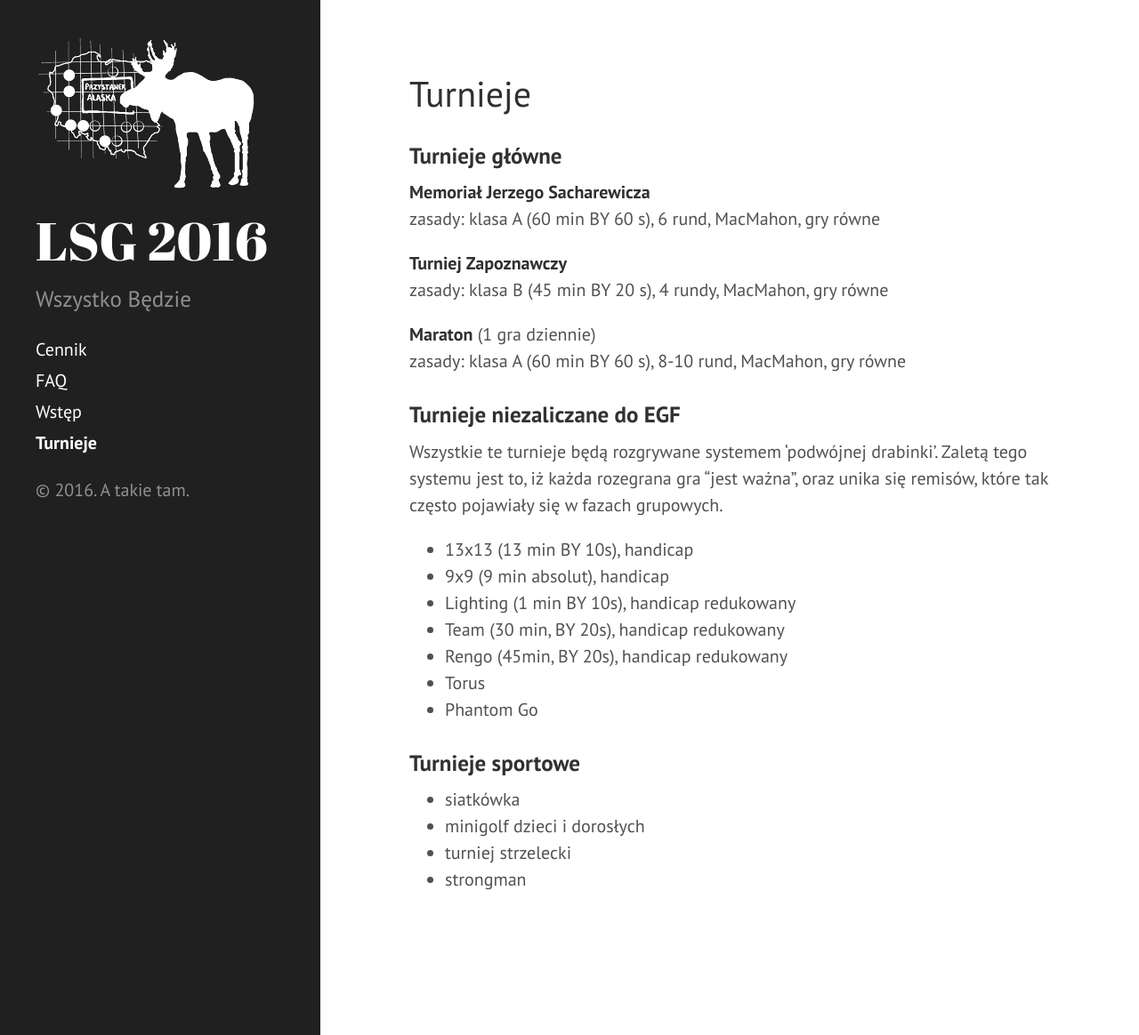
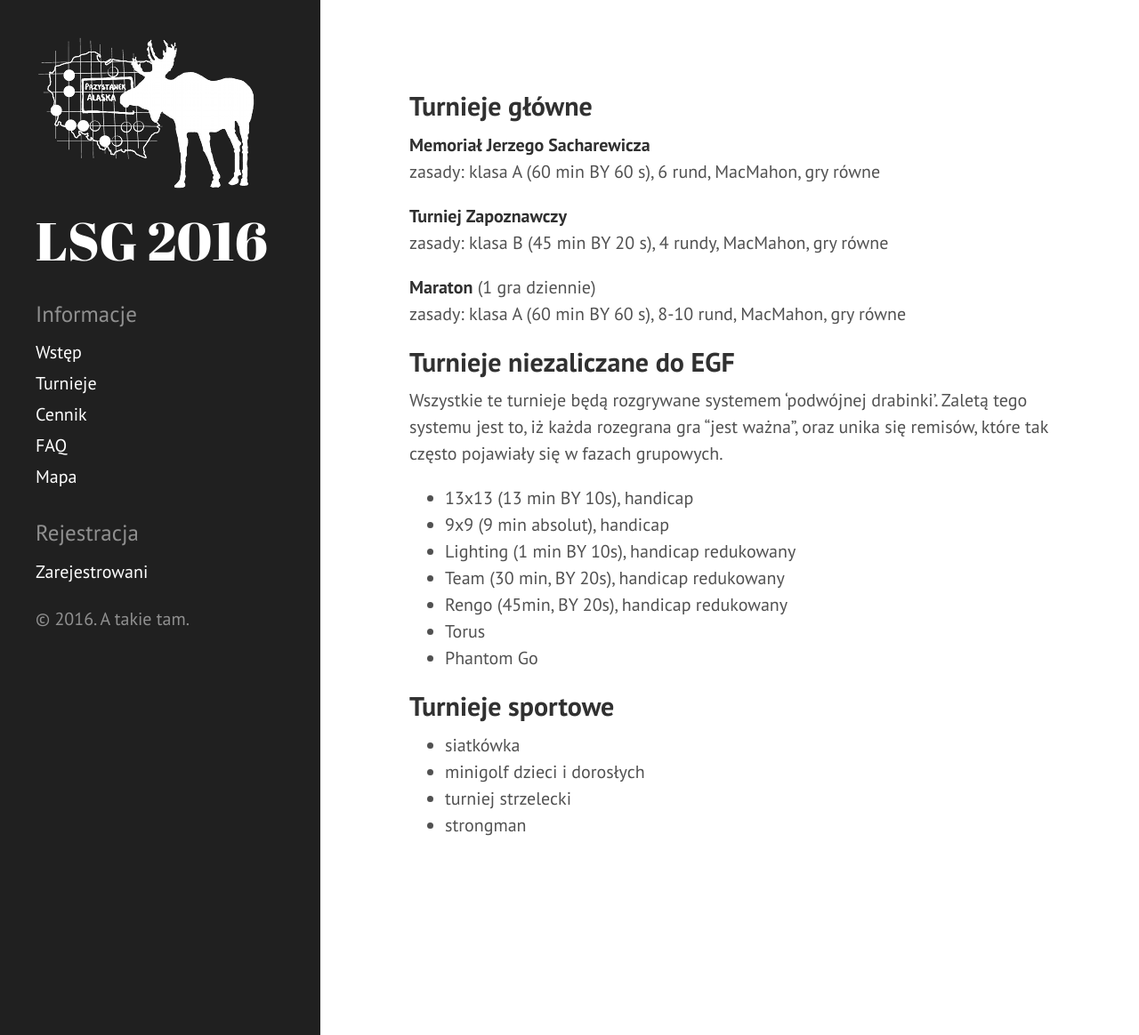
Before and after one commit to tasuki/lsg, a Jekyll site: the page built from turnieje.md, in a window 1280 px wide and 1164 px high. Shown: the whole window at 89% size. Built offline with Jekyll 4.4.1, drawn with Linux system fonts in a browser that asks for light colours; Markdown is read by kramdown in place of the engine named in the settings.

Commit message:
Menu and some cleanup

```diff
--- a/_includes/sidebar.html
+++ b/_includes/sidebar.html
@@ -7,18 +7,17 @@
           {{ site.title }}
         </a>
       </h1>
-      <p class="lead">{{ site.description }}</p>
     </div>
 
     <nav class="sidebar-nav">
-      {% assign pages_list = site.pages %}
-      {% for node in pages_list %}
-        {% if node.title != null %}
-          {% if node.layout == "page" %}
-            <a class="sidebar-nav-item{% if page.url == node.url %} active{% endif %}" href="{{ site.baseurl }}{{ node.url }}">{{ node.title }}</a>
-          {% endif %}
-        {% endif %}
-      {% endfor %}
+      <h3>Informacje</h3>
+      <a class="sidebar-nav-item" href="{{ site.baseurl }}/">Wstęp</a>
+      <a class="sidebar-nav-item" href="{{ site.baseurl }}/turnieje/">Turnieje</a>
+      <a class="sidebar-nav-item" href="{{ site.baseurl }}/cennik/">Cennik</a>
+      <a class="sidebar-nav-item" href="{{ site.baseurl }}/faq/">FAQ</a>
+      <a class="sidebar-nav-item" href="{{ site.baseurl }}/mapa/">Mapa</a>
+      <h3>Rejestracja</h3>
+      <a class="sidebar-nav-item" href="{{ site.baseurl }}/zarejestrowani/">Zarejestrowani</a>
     </nav>
 
     <p>&copy; {{ site.time | date: '%Y' }}. A takie tam.</p>
--- a/_layouts/page.html
+++ b/_layouts/page.html
@@ -3,6 +3,5 @@ layout: default
 ---
 
 <div class="page">
-  <h1 class="page-title">{{ page.title }}</h1>
   {{ content }}
 </div>
--- a/public/css/hyde.css
+++ b/public/css/hyde.css
@@ -73,6 +73,11 @@ html {
 /* Sidebar links */
 .sidebar a {
   color: #fff;
+}
+
+.sidebar h3 {
+    color: rgba(255,255,255,.5);
+    font-weight: 300;
 }
 
 /* About section */
--- a/turnieje.md
+++ b/turnieje.md
@@ -3,7 +3,7 @@ layout: page
 title: Turnieje
 ---
 
-### Turnieje główne
+## Turnieje główne
 
 **Memoriał Jerzego Sacharewicza**
 zasady: klasa A (60 min BY 60 s), 6 rund, MacMahon, gry równe
@@ -14,7 +14,7 @@ zasady: klasa B (45 min BY 20 s), 4 rundy, MacMahon, gry równe
 **Maraton** (1 gra dziennie)
 zasady: klasa A (60 min BY 60 s), 8-10 rund, MacMahon, gry równe
 
-### Turnieje niezaliczane do EGF
+## Turnieje niezaliczane do EGF
 
 Wszystkie te turnieje będą rozgrywane systemem 'podwójnej drabinki'. Zaletą tego systemu jest to, iż każda rozegrana gra "jest ważna", oraz unika się remisów, które tak często pojawiały się w fazach grupowych.
 
@@ -26,7 +26,7 @@ Wszystkie te turnieje będą rozgrywane systemem 'podwójnej drabinki'. Zaletą
 - Torus
 - Phantom Go
 
-### Turnieje sportowe
+## Turnieje sportowe
 
 - siatkówka
 - minigolf dzieci i dorosłych
```
Also changed, not shown: cennik.md (+2 -0 lines), faq.md (+1 -1 lines).
